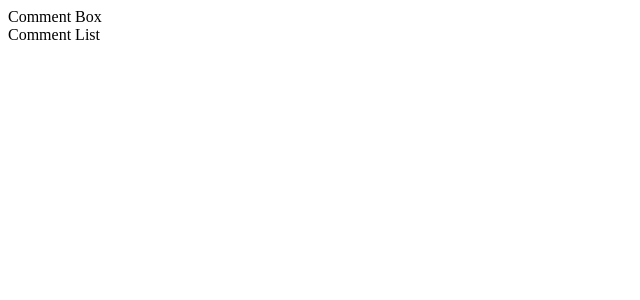
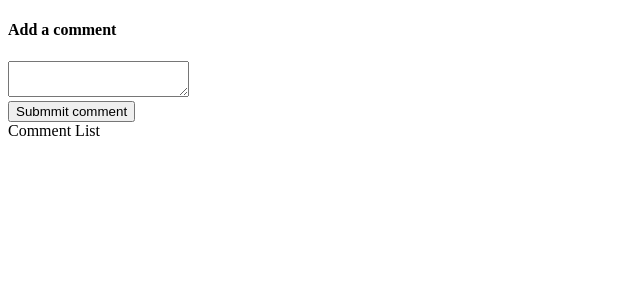
Before and after one commit to carlagromero/basic-comments-app, a React (Create React App) app: page / in a window 1280 px wide. Shown: the top 300 px of the page, without its empty margins (0-640 px from the left). Built offline with nearby package versions, Linux system fonts and the light colour scheme.

Commit message:
chore: update CommentBox component

```diff
--- a/src/components/CommentBox.js
+++ b/src/components/CommentBox.js
@@ -1,8 +1,26 @@
 import React from 'react';
 
 const CommentBox = () => {
+  const [comment, setComment] = React.useState('');
+
+  const handleChangeTextArea = e => {
+    setComment(e.target.value);
+  }
+
+  const handleSubmit = e => {
+    e.preventDefault();
+
+    setComment('');
+  }
+
   return (
-    <div>Comment Box</div>
+    <form onSubmit={handleSubmit}>
+      <h4>Add a comment</h4>
+      <textarea value={comment} onChange={handleChangeTextArea} />
+      <div>
+        <button>Submmit comment</button>
+      </div>
+    </form>
   );
 };
 
```
